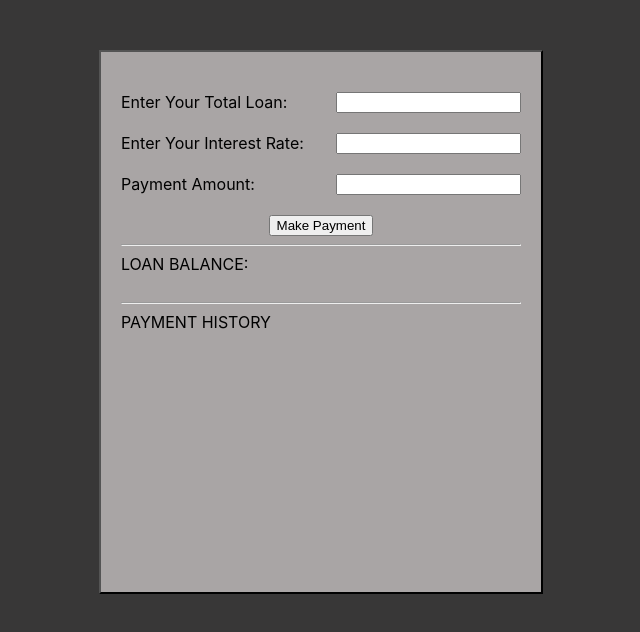
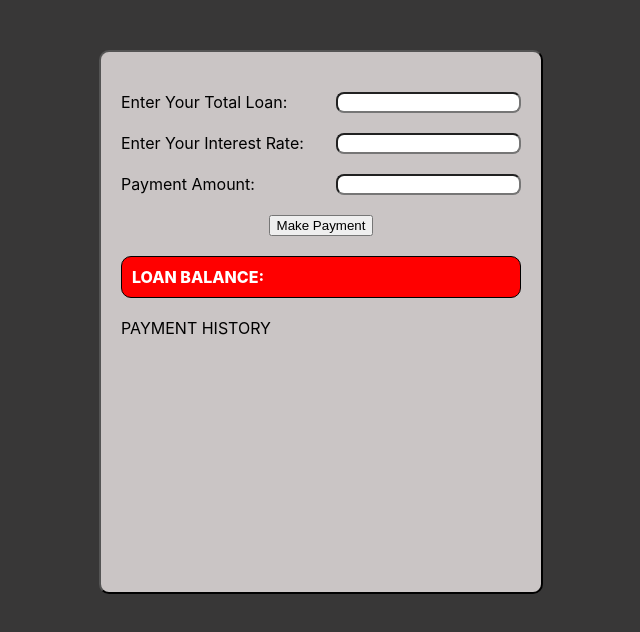
Before and after one commit to Bay102/debt.Calculator, a React (Create React App) app: page / in a window 1280 px wide. Shown: the top 632 px of the page, without its empty margins (319-959 px from the left). Built offline with nearby package versions, Linux system fonts and the light colour scheme.

Commit message:
preSubmit built

```diff
--- a/src/App.css
+++ b/src/App.css
@@ -14,8 +14,13 @@ body {
   /* color: white; */
 }
 
+input {
+  border-radius: 8px;
+}
+
 .calc-wrapper {
-  background-color: rgb(169, 165, 165);
+  background-color: rgb(202, 197, 197);
+  border-radius: 10px;
   width: 400px;
   height: 500px;
   border: 2px outset black;
@@ -34,3 +39,15 @@ body {
   justify-content: space-between;
   margin: 20px auto;
 }
+
+.balance-wrap {
+  display: flex;
+  justify-content: space-between;
+  margin: 20px auto;
+  padding: 10px ;
+  border: 1px solid black;
+  border-radius: 10px;
+  color: white;
+  font-weight: 800;
+  background-color: red;
+}
--- a/src/CalculatorForm.jsx
+++ b/src/CalculatorForm.jsx
@@ -9,24 +9,29 @@ class CalculatorForm extends React.Component {
     allPayments: [],
   };
 
-  startingBalance = ({ target: { value } }) => {
-    this.setState({ balance: value });
-  };
-  interestRate = ({ target: { value } }) => {
-    this.setState({ interest: value });
-  };
-  paymentAmount = ({ target: { value } }) => {
-    this.setState({ paymentAmount: value });
+  handleChange = ({ target: { name, value } }) => {
+    this.setState({ [name]: value });
   };
 
   calculations = () => {
     const { balance, interest, paymentAmount } = this.state;
     const loanInterest = (+interest / 12) * +balance;
     const totalPayment = +paymentAmount - +loanInterest;
-    this.setState({ balance: (balance - +totalPayment).toFixed(2) });
+    this.setState({ balance: (balance - +totalPayment).toFixed(2).toString() });
     return totalPayment;
   };
 
+  preSubmit = () => {
+    this.calculations();
+    const newPayment = {
+      text: +this.state.paymentAmount,
+      id: Date.now(),
+    };
+    this.setState({
+      allPayments: [...this.state.allPayments, newPayment],
+      paymentAmount: "",
+    });
+  };
 
   paymentSubmit = (e) => {
     e.preventDefault();
@@ -35,15 +40,7 @@ class CalculatorForm extends React.Component {
     if (paymentAmount < principle) {
       alert("Below Min Payment");
     } else {
-      this.calculations();
-      const newPayment = {
-        text: +this.state.paymentAmount,
-        id: Date.now(),
-      };
-      this.setState({
-        allPayments: [...this.state.allPayments, newPayment],
-        paymentAmount: "",
-      });
+      this.preSubmit();
     }
   };
 
@@ -56,10 +53,11 @@ class CalculatorForm extends React.Component {
               Enter Your Total Loan:
             </label>
             <input
-              onChange={this.startingBalance}
+              onChange={this.handleChange}
               id="payment-amount"
               type="number"
               autoComplete="off"
+              name="balance"
             />
           </div>
           <div className="field-wrap">
@@ -67,10 +65,11 @@ class CalculatorForm extends React.Component {
               Enter Your Interest Rate:
             </label>
             <input
-              onChange={this.interestRate}
+              onChange={this.handleChange}
               id="interest-rate"
               type="number"
               autoComplete="off"
+              name="interest"
             />
           </div>
           <div className="field-wrap">
@@ -78,18 +77,19 @@ class CalculatorForm extends React.Component {
               Payment Amount:
             </label>
             <input
-              onChange={this.paymentAmount}
+              onChange={this.handleChange}
               id="amount"
               type="number"
               autoComplete="off"
               value={this.state.paymentAmount}
+              name="paymentAmount"
             />
           </div>
           <div className="pay-button">
             <button onClick={this.paymentSubmit}>Make Payment</button>
           </div>
         </form>
-        <hr />
+
         <PaymentHistory info={this.state} />
       </div>
     );
--- a/src/paymentHistory.jsx
+++ b/src/paymentHistory.jsx
@@ -6,10 +6,10 @@ class PaymentHistory extends React.Component {
 
     return (
       <div>
-        <label htmlFor="current-balance">LOAN BALANCE:{balance}</label>
-        <br />
-        <br />
-        <hr />
+        <div className="balance-wrap">
+          <div>LOAN BALANCE:</div>
+          <div>{balance}</div>
+        </div>
         <div>PAYMENT HISTORY</div>
         <ul>
           {allPayments.map((payment) => (
```
